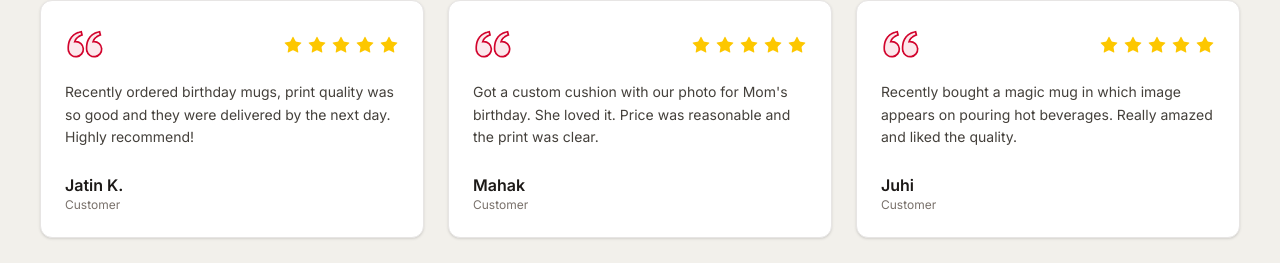
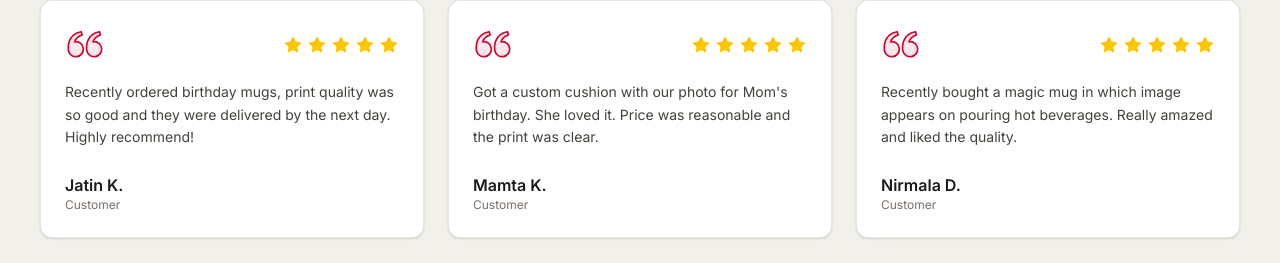
Before and after one commit to jmjsolutions2020/jmj-solutions, a Next.js app: page / in a window 1280 px wide. Shown: the part 5927-6190 px from the top of the page. Built offline with nearby package versions, Linux system fonts and the light colour scheme; no server answers.

Commit message:
update reviews

```diff
--- a/components/sections/Testimonials.tsx
+++ b/components/sections/Testimonials.tsx
@@ -14,14 +14,14 @@ const TESTIMONIALS = [
   {
     quote:
       "Got a custom cushion with our photo for Mom's birthday. She loved it. Price was reasonable and the print was clear.",
-    author: "Mahak",
+    author: "Mamta K.",
     context: "Customer",
     rating: 5,
   },
   {
     quote:
       "Recently bought a magic mug in which image appears on pouring hot beverages. Really amazed and liked the quality.",
-    author: "Juhi",
+    author: "Nirmala D.",
     context: "Customer",
     rating: 5,
   },
```
